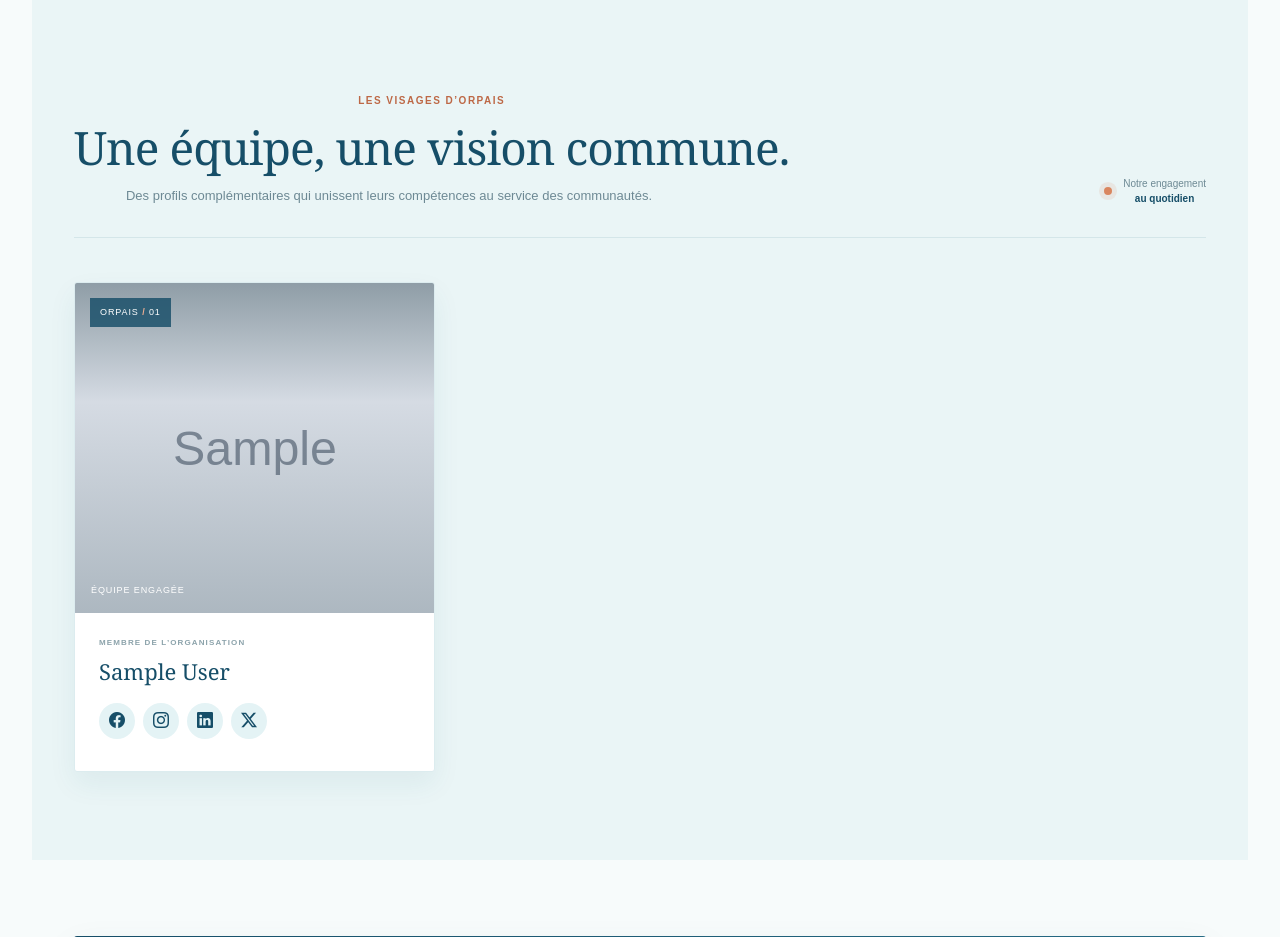
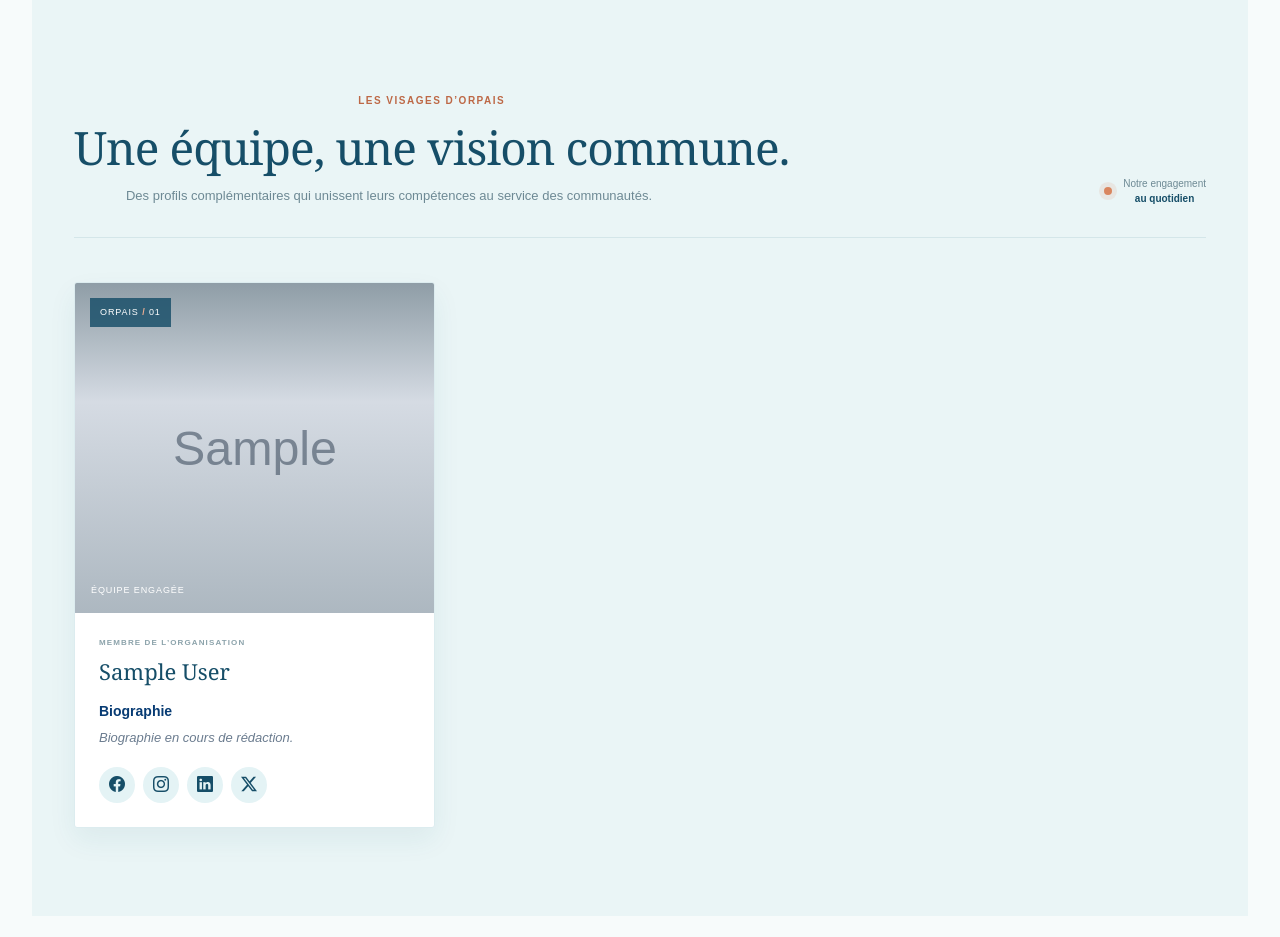
Before and after one commit to johnngise/jovan, a PHP site: page /ORPAIS/agents-grid.php in a window 1280 px wide. Shown: the part 646-1583 px from the top of the page. Run offline with PHP 8.4, Linux system fonts and the light colour scheme; tables that the repository leaves empty or names only in its code hold one stand-in row (values such as "Sample post"); grey boxes marked "Sample" are stand-in pictures; style sheets or scripts are compiled from the project's sources.

Commit message:
Add team biographies to member profiles
Make biography content editable in team administration and clearly display it on public member profiles.

Co-authored-by: Copilot <223556219+Copilot@users.noreply.github.com>

```diff
--- a/agents-grid.php
+++ b/agents-grid.php
@@ -309,6 +309,19 @@ try {
         line-height: 1.8;
         margin-bottom: 0;
     }
+    .team-biography-title {
+        color: var(--orpaics-dark);
+        font-size: 14px;
+        font-weight: 700;
+        margin: 18px 0 7px;
+    }
+    .team-biography-empty {
+        color: #6b7c8f;
+        font-size: 13px;
+        font-style: italic;
+        line-height: 1.7;
+        margin-bottom: 0;
+    }
     /* ==============================
        SOCIALS
     ============================== */
@@ -567,11 +580,16 @@ try {
                                     <?= e($member['position']) ?>
                                 </div>
                             <?php endif; ?>
+                            <h4 class="team-biography-title">Biographie</h4>
                             <?php if (strlen(trim((string) ($member['biography'] ?? ''))) >= 24): ?>
                                 <p class="team-biography">
                                     <?= nl2br(
                                         e($member['biography'])
                                     ) ?>
+                                </p>
+                            <?php else: ?>
+                                <p class="team-biography-empty">
+                                    Biographie en cours de rédaction.
                                 </p>
                             <?php endif; ?>
                             <!-- RESEAUX SOCIAUX -->
```
Also changed, not shown: admin/team/create.php (+7 -1 lines), admin/team/edit.php (+38 -0 lines).
